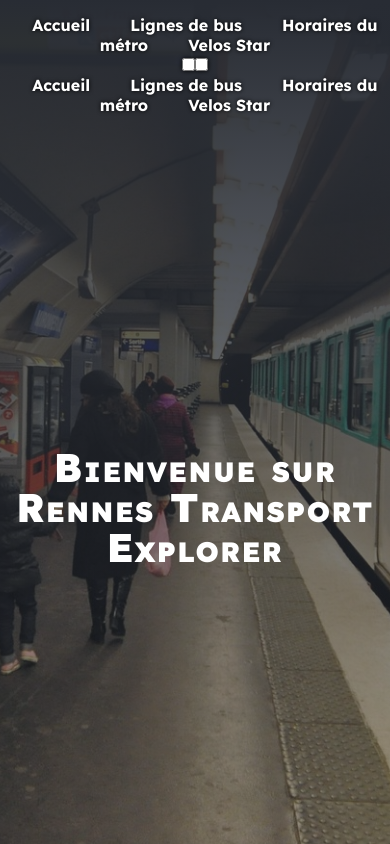
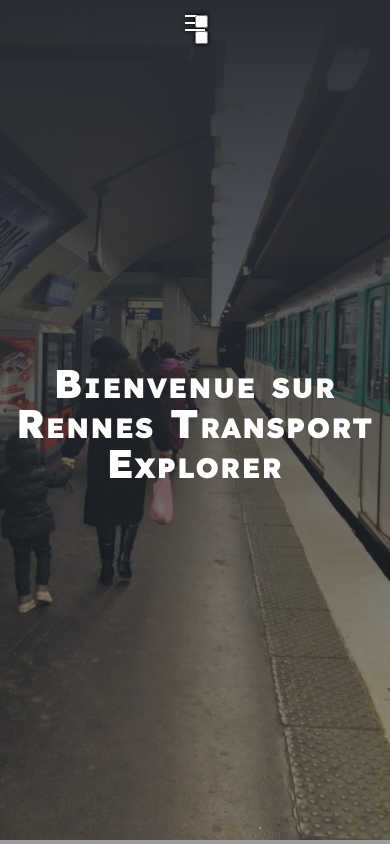
Before and after one commit to Singuila01/start_api_react, a React (Create React App) app: page / in a window 390 px wide. Shown: the top 844 px of the page. Built offline with nearby package versions, Linux system fonts and the light colour scheme; a web font is replaced by a local one.

Commit message:
Modif CSS

```diff
--- a/src/styles.css
+++ b/src/styles.css
@@ -38,6 +38,9 @@ header.header a{
     text-decoration: none;
     margin: 0 20px;
     font-weight: bold;
+}
+header.header .mobile_nav{
+    display: none;
 }
 header.header .content_home {
     display: flex;
@@ -297,7 +300,72 @@ header.header .content_other {
     }
 }
 @media screen and (max-width: 768px) {
+    header.header .desktop_nav{
+        display: none;
+    }
 
+    header.header .mobile_nav{
+        display: block;
+    }
+    header.header .mobile_nav .menu-icon.open{
+        display: flex;
+        flex-flow: column nowrap;
+        justify-content: center;
+        align-items: center;
+        gap: 5px;
+    }
+    header.header .mobile_nav .menu-icon.open span{
+        background: #fff;
+        width: 20px;
+        height: 2px;
+    }
+    header.header .mobile_nav input.menu-disable ~ .menu-icon.close span::after, header.header .mobile_nav input.menu-disable:checked ~ .mobile_menu{
+        display: none;
+    }
+    header.header .mobile_nav input.menu-disable:checked ~ .menu-icon.open{
+        display: flex;
+    }
+    /* header.header .mobile_nav input.menu-disable:checked ~ .menu-icon.close span::after {
+        display: block;
+    } */
+    header.header .mobile_nav .menu-icon.close span::after{
+        position: absolute;
+        inset: 0;
+        z-index: 51;
+        content: '';
+        mask: url(../public/cross.png) no-repeat center / contain;
+        background: #fff;
+        height: 20px;
+        width: 20px;
+        margin: 0 auto;
+    }
+
+    header.header .mobile_nav input {
+        position: absolute;
+        z-index: 300;
+    }
+    header.header .mobile_nav .mobile_menu {
+        display: none;
+    }
+    header.header .mobile_nav .mobile_menu {
+        flex-flow: column nowrap;
+        justify-content: center;
+        align-items: center;
+        gap: 20px;
+        position: absolute;
+        z-index: 31;
+        top: -15px;
+        left: 0;
+        width: 100%;
+        height: 100vh;
+        background: #282c34;
+    }
+    header.header .mobile_nav input.menu-toggle:checked ~ .mobile_menu {
+        display: flex;
+    }
+    header.header .mobile_nav input.menu-toggle:checked ~ .menu-icon.close span::after{
+        display: block;
+    }
 }
 @media screen and (max-width: 425px) {
     .container .list ul{
```
